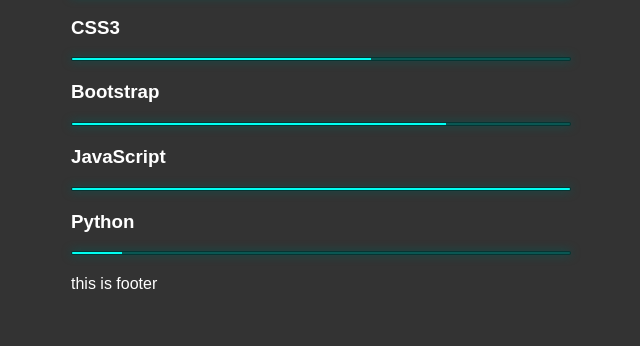
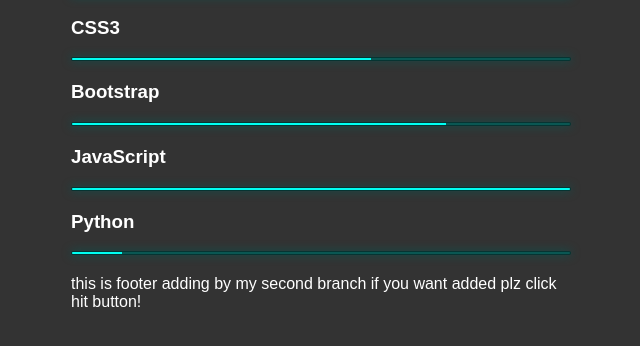
Before and after one commit to rahat9016/Animation, a plain HTML site: page index.html in a window 1280 px wide. Shown: the part 128-474 px from the top of the page, without its empty margins (319-959 px from the left). Drawn offline with Linux system fonts and the light colour scheme.

Commit message:
my-new-branch added something

```diff
--- a/index.html
+++ b/index.html
@@ -23,7 +23,7 @@
         <li>
             <h3>Python</h3><span class="bar"><span class="python"></span></span>
         </li>
-        <footer>this is footer</footer>
+        <footer>this is footer adding by my second branch if you want added plz click hit button!</footer>
     </div>
 
 
```
